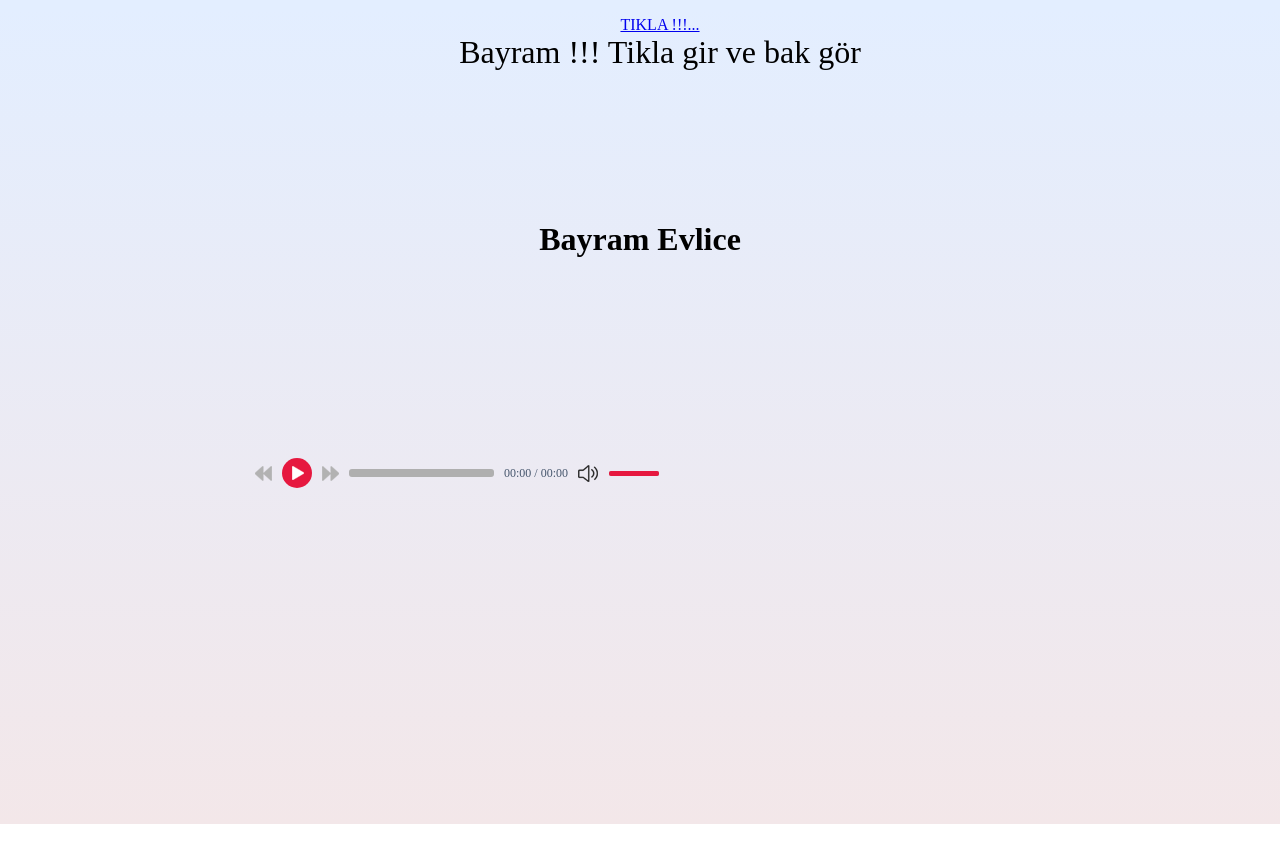
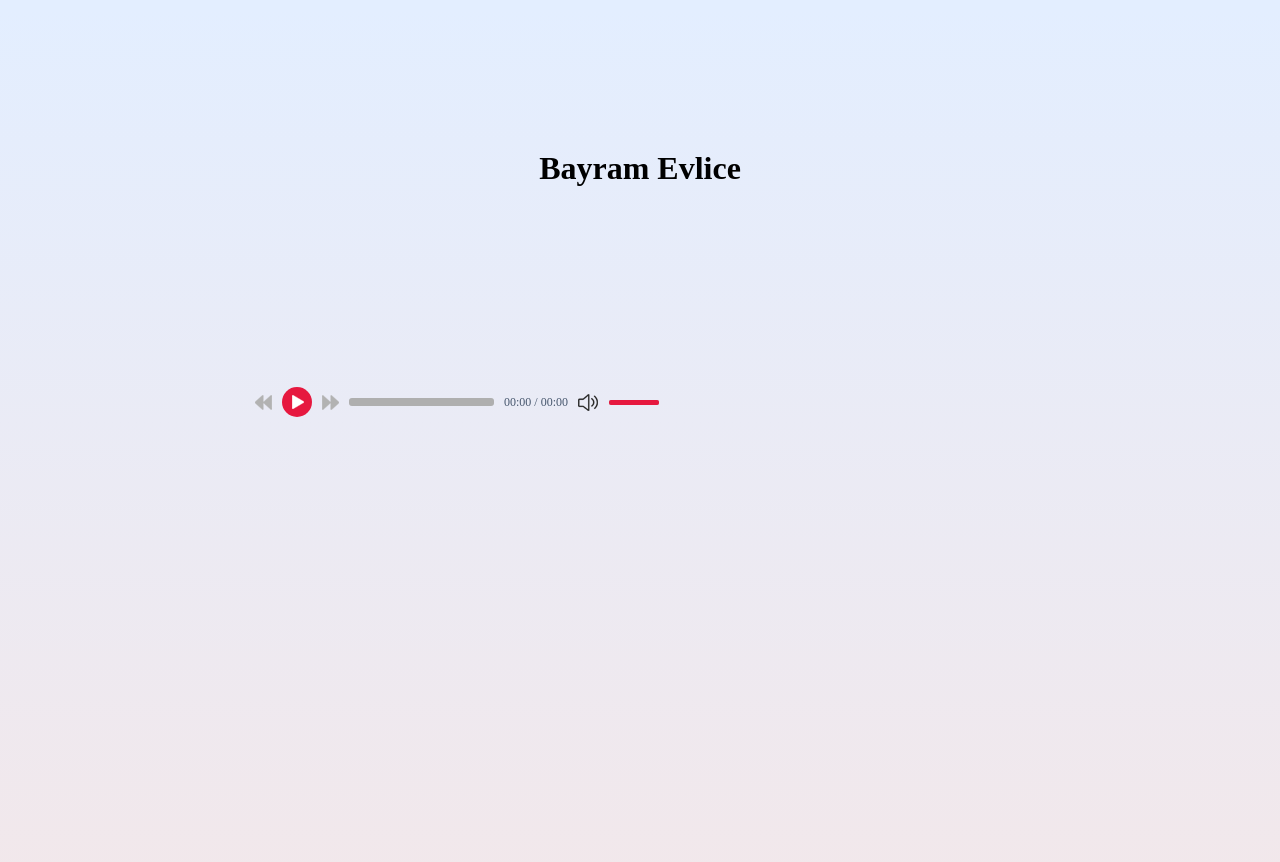
Before and after one commit to Evlice/Bayram, a plain HTML site: page index.html in a window 1280 px wide. Before the commit the page ends 824 px from the top, so only its background shows below. Drawn offline with nearby package versions, Linux system fonts and the light colour scheme.

Commit message:
Update index.html

```diff
--- a/index.html
+++ b/index.html
@@ -5,7 +5,7 @@
 <meta http-equiv="X-UA-Compatible" content="IE=edge,chrome=1">
 <meta name="viewport" content="width=device-width, initial-scale=1, shrink-to-fit=no">
 <head>
-<meta http-equiv='Content-Type' content='Bayram/index.html; charset=utf-8' />
+<meta http-equiv='Content-Type' content='text/html; charset=utf-8' />
   <title>Bayram Evlice</title>
   <link rel="stylesheet" type="text/css" href="./css/maudio.css">
   <style>
@@ -18,8 +18,7 @@
   <div id="jquery-script-menu">
 <div class="jquery-script-center">
 <ul>
-<center><a href="https://www.w3schools.com">TIKLA !!!...</a><br>
-<font size="6">Bayram  !!! Tikla  gir ve bak gör</font></center>
+
 </ul>
 <div class="jquery-script-ads"><script type="text/javascript"><!--
 google_ad_client = "ca-pub-2783044520727903";
```
